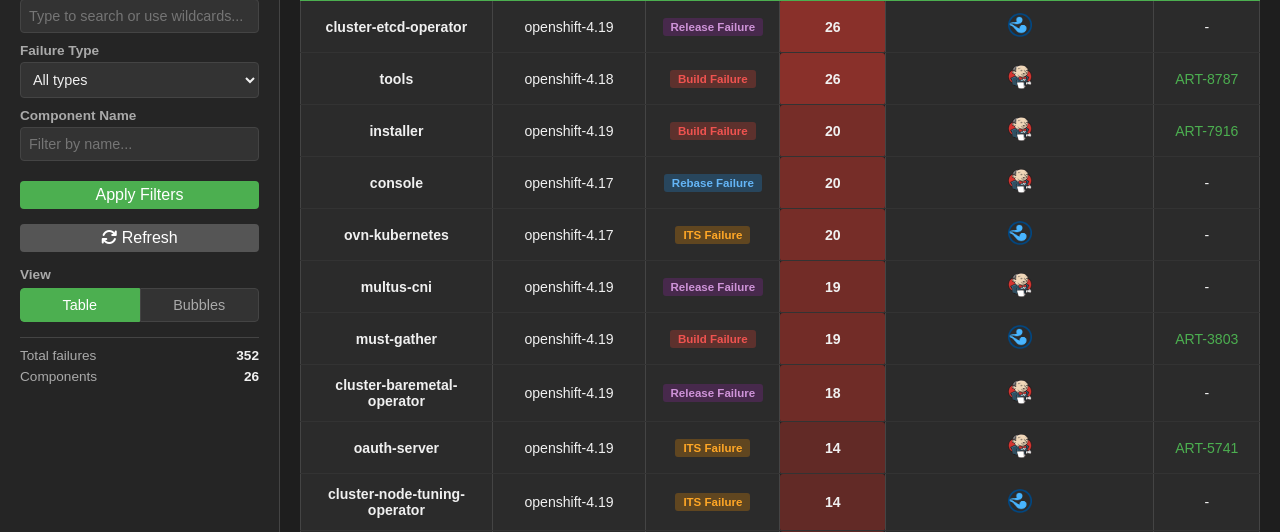
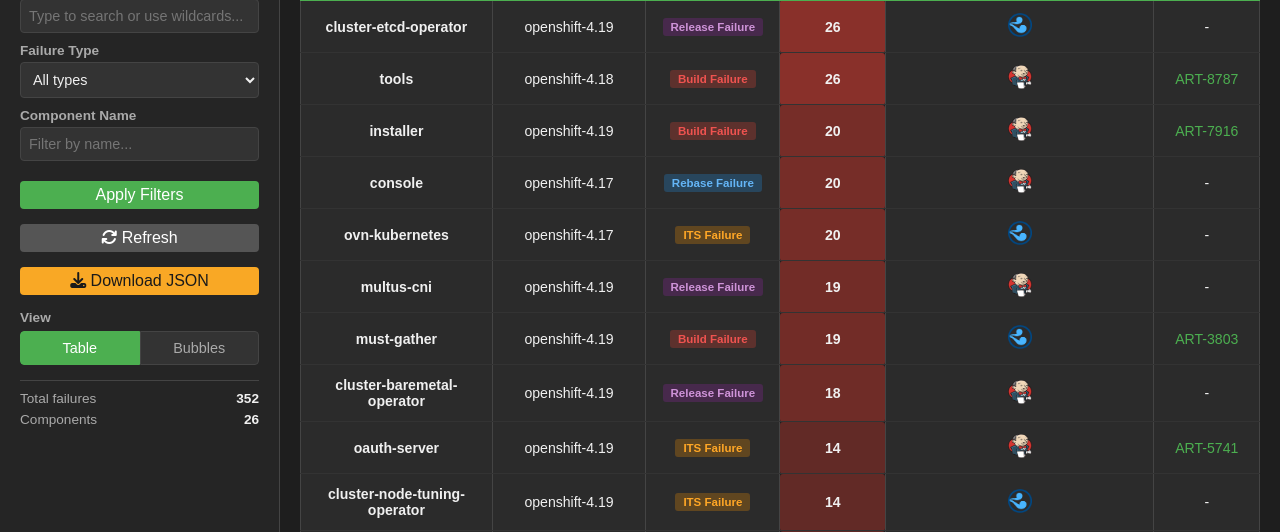
Before and after one commit to openshift-eng/art-dashboard-ui, a Flask app: page / in a window 1280 px wide. Shown: the part 86-618 px from the top of the page. Run offline with Flask 3, Linux system fonts and the light colour scheme.

Commit message:
Add Download button
rh-pre-commit.version: 2.4.0
rh-pre-commit.check-secrets: ENABLED

```diff
--- a/static/css/failures.css
+++ b/static/css/failures.css
@@ -111,6 +111,17 @@
 
 .refresh-btn:hover {
     background-color: #666;
+}
+
+/* Download button */
+.download-btn {
+    background-color: #f9a825;
+    color: #1a1a1a;
+    margin-top: 5px;
+}
+
+.download-btn:hover {
+    background-color: #fbc02d;
 }
 
 /* View toggle */
--- a/static/js/failures.js
+++ b/static/js/failures.js
@@ -24,6 +24,7 @@
 
     document.getElementById('apply-filters').addEventListener('click', applyFilters);
     document.getElementById('refresh-data').addEventListener('click', refreshData);
+    document.getElementById('download-json').addEventListener('click', downloadJSON);
     document.getElementById('view-table').addEventListener('click', () => switchView('table'));
     document.getElementById('view-bubbles').addEventListener('click', () => switchView('bubbles'));
 
@@ -385,6 +386,22 @@
         });
 }
 
+// --- Download JSON ---
+
+function downloadJSON() {
+    const filename = `failures-${new Date().toISOString().slice(0, 10)}.json`;
+    const json = JSON.stringify(currentData, null, 2);
+    const blob = new Blob([json], { type: 'application/json' });
+    const url = URL.createObjectURL(blob);
+    const a = document.createElement('a');
+    a.href = url;
+    a.download = filename;
+    document.body.appendChild(a);
+    a.click();
+    document.body.removeChild(a);
+    URL.revokeObjectURL(url);
+}
+
 // --- URL Parameter Handling ---
 
 function loadFiltersFromUrl() {
--- a/templates/failures.html
+++ b/templates/failures.html
@@ -32,6 +32,7 @@
 
             <button id="apply-filters" type="button">Apply Filters</button>
             <button id="refresh-data" type="button" class="refresh-btn"><i class="fa-solid fa-arrows-rotate"></i> Refresh</button>
+            <button id="download-json" type="button" class="download-btn"><i class="fa-solid fa-download"></i> Download JSON</button>
         </div>
 
         <div class="view-toggle">
```
